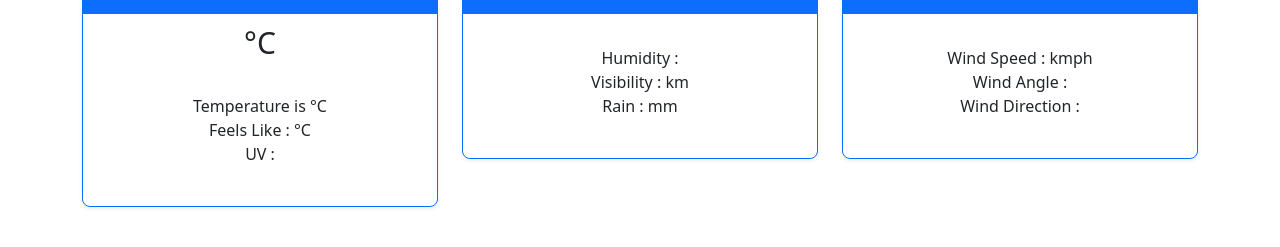
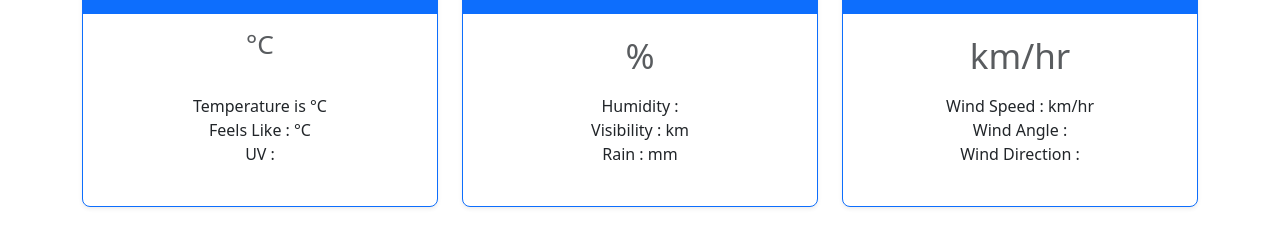
Before and after one commit to aditya-singhhh/weather_project, a plain HTML site: page index.html in a window 1280 px wide. Shown: the part 159-406 px from the top of the page. Drawn offline with nearby package versions, Linux system fonts and the light colour scheme; no server answers.

Commit message:
Add files via upload

```diff
--- a/index.html
+++ b/index.html
@@ -50,7 +50,7 @@
                 <h4 class="my-0 fw-normal">Temperature</h4>
               </div>
               <div class="card-body">
-                <h1 class="card-title pricing-card-title"><span id="temp_block"></span><sup>°C</sup></h1>
+                <h1 class="card-title pricing-card-title"><span id="temp_block"></span><sup><small class="text-muted fw-light bold">°C</small></sup></h1>
                 <ul class="list-unstyled mt-3 mb-4">
                   <li>Temperature is <span id="temp"></span> °C</li>
                   <li>Feels Like : <span id="feel"></span> °C</li>
@@ -65,7 +65,7 @@
                 <h4 class="my-0 fw-normal">Humidity</h4>
               </div>
               <div class="card-body">
-                <h1 class="card-title pricing-card-title"><span id="humidity_block"></span></h1>
+                <h1 class="card-title pricing-card-title"><span id="humidity_block"></span><small class="text-muted fw-light">%</small></h1>
                 <ul class="list-unstyled mt-3 mb-4">
                   <li>Humidity : <span id="humidity"></span></li>
                   <li>Visibility : <span id="visibility"></span> km</li>
@@ -80,9 +80,9 @@
                 <h4 class="my-0 fw-normal">Wind</h4>
               </div>
               <div class="card-body">
-                <h1 class="card-title pricing-card-title"><span id="wind_speed_block"></span></h1>
+                <h1 class="card-title pricing-card-title"><span id="wind_speed_block"></span><small class="text-muted fw-light"> km/hr</small></h1>
                 <ul class="list-unstyled mt-3 mb-4">
-                  <li>Wind Speed : <span id="wind_speed"></span> kmph</li>
+                  <li>Wind Speed : <span id="wind_speed"></span> km/hr</li>
                   <li>Wind Angle : <span id="wind_degrees"></span></li>
                   <li>Wind Direction : <span id="wind_dir"></span></li>
                 </ul>
```
